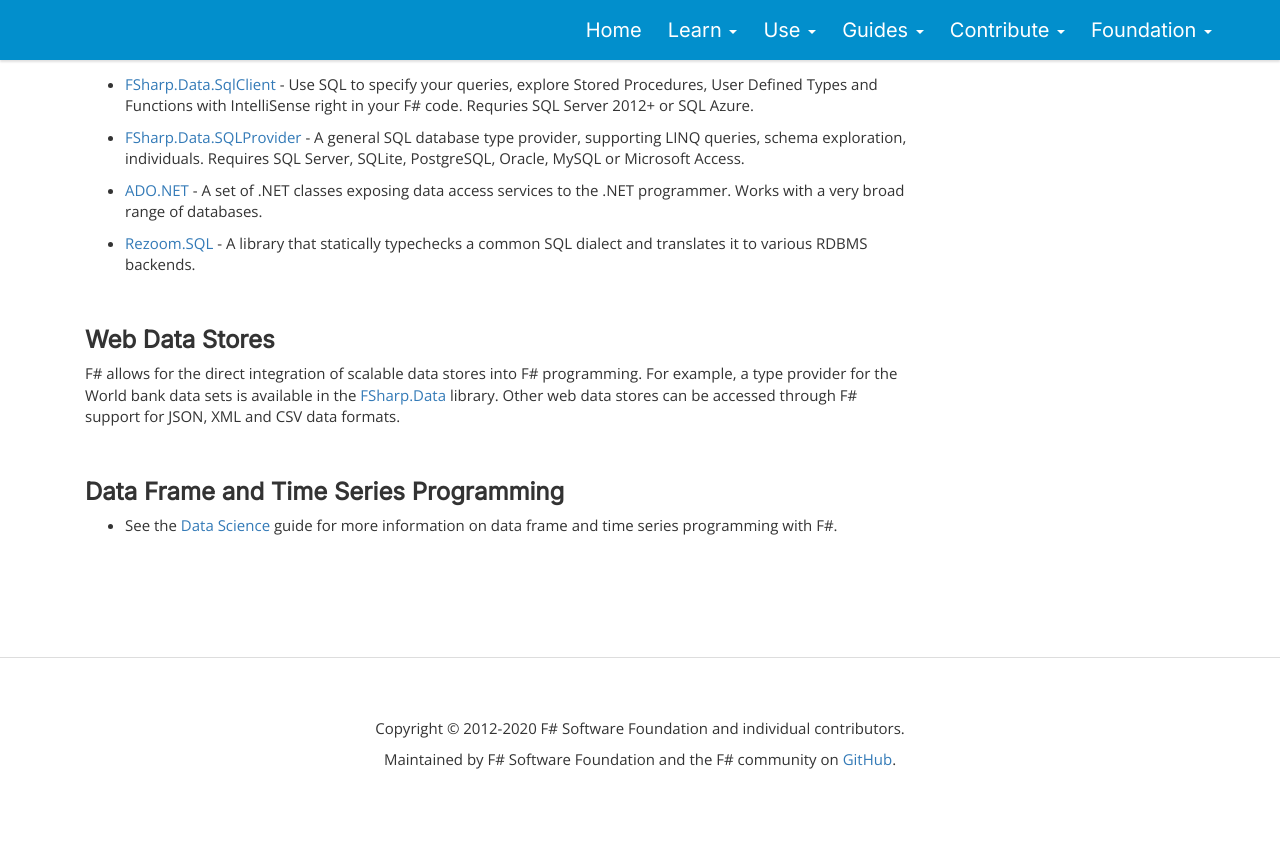
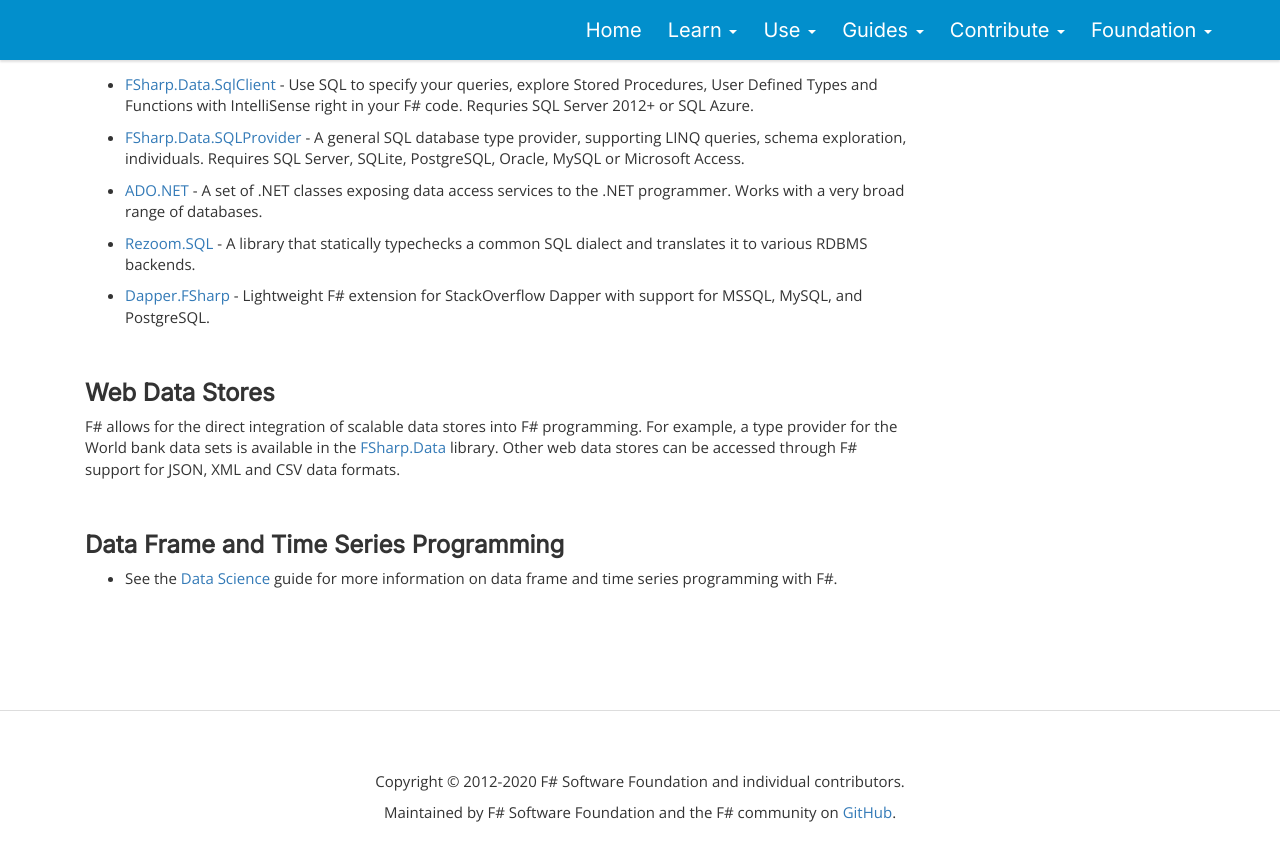
Before and after one commit to fsharp/fsharp.org, a Jekyll site: the page built from guides/data-access/index.md, in a window 1280 px wide and 900 px high, scrolled down 827 px. Shown: the top 861 px of the window. Built offline with Jekyll 4.4.1, drawn with Linux system fonts in a browser that asks for light colours; nearby versions of some CDN libraries.

Commit message:
Adding Dapper.FSharp

```diff
--- a/guides/data-access/index.md
+++ b/guides/data-access/index.md
@@ -45,6 +45,9 @@
 
 * [Rezoom.SQL](https://github.com/rspeele/Rezoom.SQL) - A library that statically typechecks a common SQL dialect and translates it to various RDBMS backends.
 
+* [Dapper.FSharp](https://github.com/Dzoukr/Dapper.FSharp) - Lightweight F# extension for StackOverflow Dapper with support for MSSQL, MySQL, and PostgreSQL.
+
+
 <br />
 
 ### Web Data Stores
```
